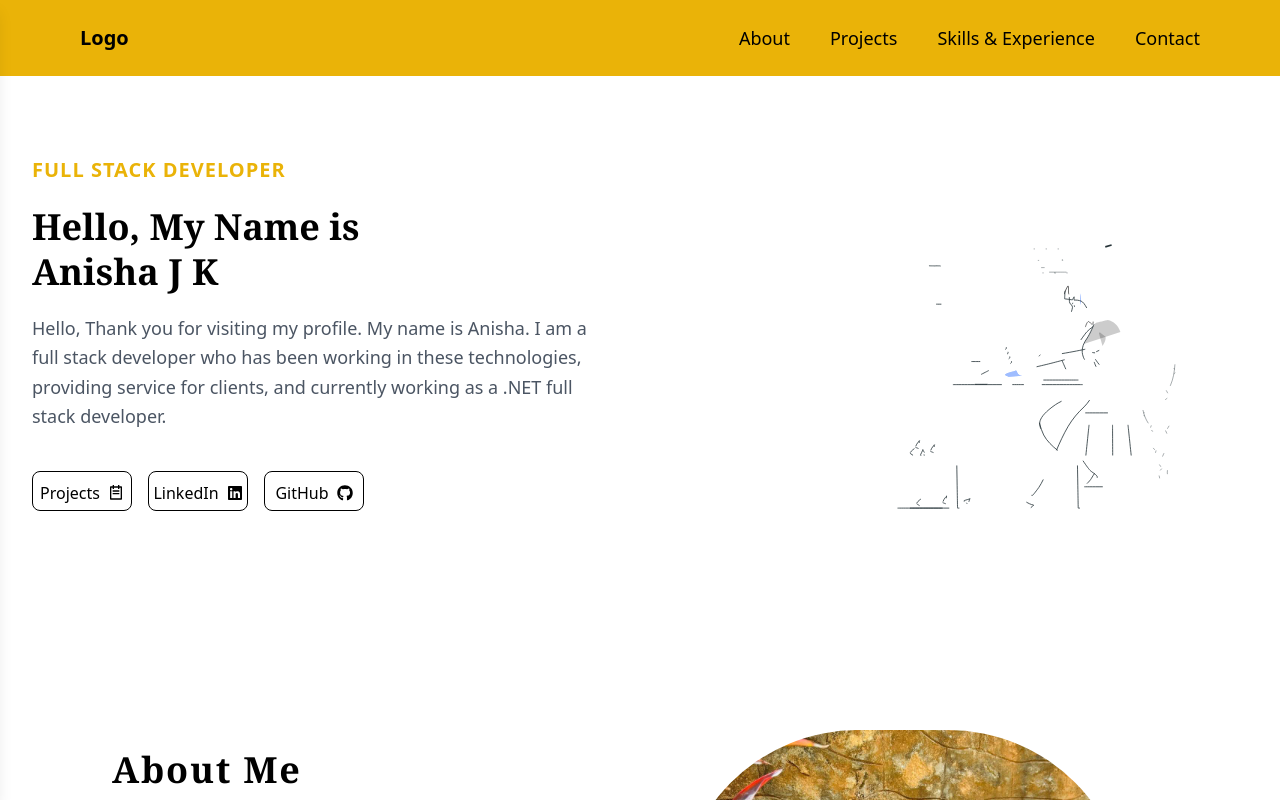
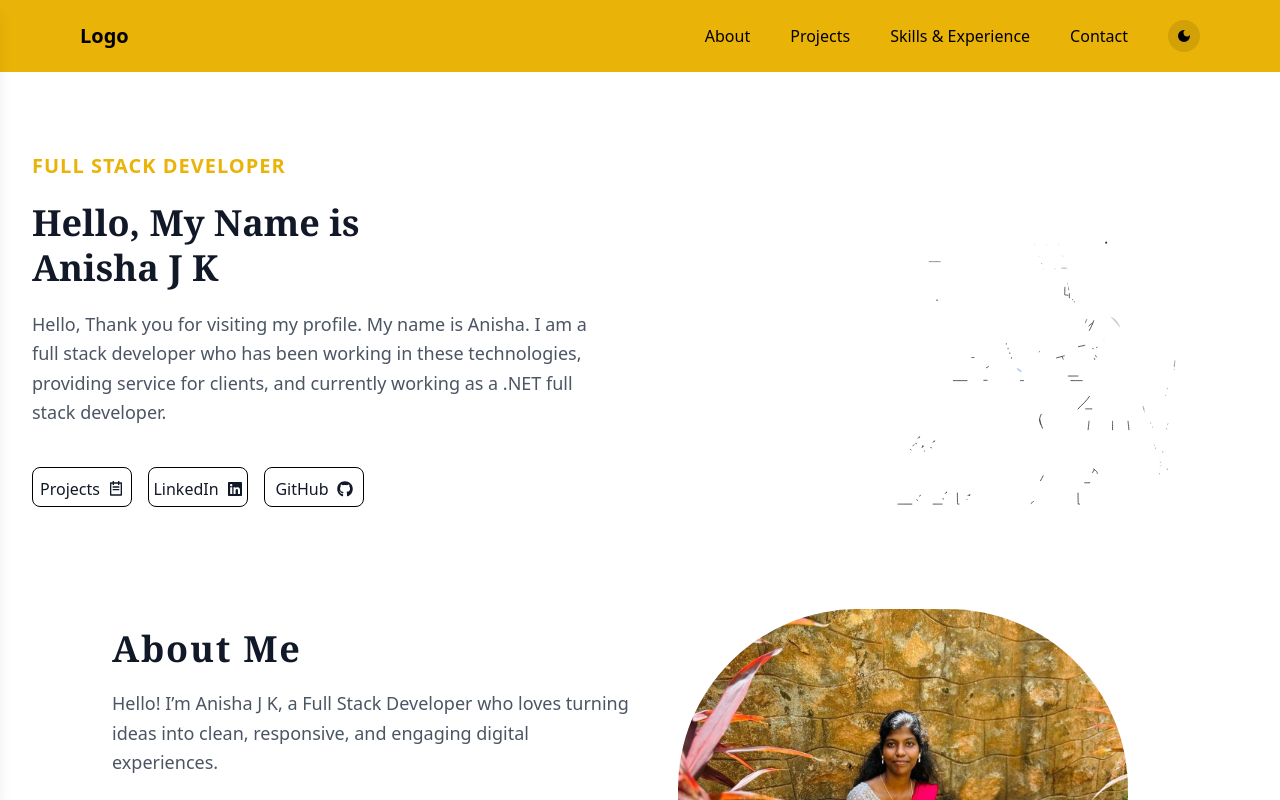
Before and after one commit to Anisha0023/PortfolioV2_react-tailwind, a React (Create React App) app: page / in a window 1280 px wide. Shown: the top 800 px of the page. Built offline with nearby package versions, Linux system fonts and the light colour scheme.

Commit message:
dark mode setup

```diff
--- a/src/Component/About.js
+++ b/src/Component/About.js
@@ -4,15 +4,15 @@ import userImage from '../assets/images/anisha.jpg'
 export default function About() {
     return (
 			<div
-				className="min-h-screen p-8 flex items-center">
-				<div className="w-full flex flex-col lg:flex-row items-center lg:items-start mt-10 relative justify-around px-4 lg:px-20 gap-10">
+				className="p-8 flex items-center">
+				<div className="w-full flex flex-col lg:flex-row items-center lg:items-start relative justify-around px-4 lg:px-20 gap-10">
 					<div className="flex flex-col max-w-xl gap-5 mt-5">
 						<h1 className="font-bold text-4xl font-serif tracking-wider">
 							About Me
 						</h1>
 
 						<p className="text-gray-600 font-inter text-lg leading-relaxed max-w-xl">
-							Hello! I’m Anisha JK — a Full Stack Developer who loves turning
+							Hello! I’m Anisha J K, a Full Stack Developer who loves turning
 							ideas into clean, responsive, and engaging digital experiences.
 						</p>
 						<p className="text-gray-600 font-inter text-lg leading-relaxed max-w-xl">
--- a/src/Component/Experience.js
+++ b/src/Component/Experience.js
@@ -197,23 +197,19 @@ const Experience = () => {
 	]);
 
 	return (
-		<div className="w-full min-h-screen px-4 sm:px-8 lg:px-16 py-20">
+		<div className="w-full px-4 sm:px-8 lg:px-16 py-20">
 			<div className="max-w-7xl mx-auto">
-				{/* Section Title */}
 				<h1 className="font-bold text-4xl font-serif tracking-wider mb-12 text-center">
 					Skills & Experience
 				</h1>
 
-				{/* Main Content Grid */}
 				<div className="grid lg:grid-cols-3 gap-8 lg:gap-12">
-					{/* Left Side - Skills Panel */}
 					<div className="lg:col-span-1 order-2 lg:order-1">
 						<div className="sticky top-20">
 							<Skill />
 						</div>
 					</div>
 
-					{/* Right Side - Experience Timeline */}
 					<div className="lg:col-span-2 order-1 lg:order-2">
 						<div className="space-y-6">
 							{experiences.map((exp, index) => (
--- a/src/Component/Sidebar.js
+++ b/src/Component/Sidebar.js
@@ -1,8 +1,96 @@
+// import { useState } from 'react';
+// import { FiMenu, FiX } from 'react-icons/fi';
+// import { useTheme } from '../Context/ThemeContext';
+
+// function Sidebar() {
+// 	const [open, setOpen] = useState(false);
+// 	const {theme,toggleTheme } = useTheme();
+
+// 	const menuItems = [
+// 		{ name: 'About', link: '#about' },
+// 		{ name: 'Projects', link: '#project' },
+// 		{ name: 'Skills & Experience', link: '#experience' },
+// 		{ name: 'Contact', link: '#contact' },
+// 	];
+
+// 	return (
+// 		<>
+// 			{/* DESKTOP */}
+// 			<nav className="hidden md:flex w-full bg-yellow-500 items-center py-6 px-20 gap-10 text-lg font-medium">
+// 				<span className="font-bold text-xl bg-yellow-500">Logo</span>
+// 				<div className="flex gap-10 ml-auto bg-yellow-500">
+// 					{menuItems.map((item) => (
+// 						<a
+// 							key={item.name}
+// 							href={item.link}
+// 							className="hover:text-black/70 bg-yellow-500">
+// 							{item.name}
+// 						</a>
+// 					))}
+// 				</div>
+// 			</nav>
+
+// 			{/* MOBILE  */}
+// 			<div className="flex md:hidden w-full justify-between items-center bg-yellow-500 py-4 px-6">
+// 				<span className="font-bold text-xl">Logo</span>
+// 				<FiMenu
+// 					size={28}
+// 					onClick={() => setOpen(true)}
+// 					className="cursor-pointer"
+// 				/>
+// 			</div>
+
+// 			{/* OVERLAY */}
+// 			<div
+// 				className={`fixed inset-0 bg-black/40 backdrop-blur-sm transition-opacity duration-300 ${
+// 					open ? 'opacity-100 visible' : 'opacity-0 invisible'
+// 				}`}
+// 				onClick={() => setOpen(false)}></div>
+
+// 			{/* SIDEBAR */}
+// 			<div
+// 				className={`fixed top-0 left-0 w-64 h-full bg-white z-50 transform transition-transform duration-300 shadow-lg ${
+// 					open ? 'translate-x-0' : '-translate-x-full'
+// 				}`}>
+// 				{/* CLOSE ICON */}
+// 				<div className="p-4 flex justify-end">
+// 					<FiX
+// 						size={26}
+// 						onClick={() => setOpen(false)}
+// 						className="cursor-pointer"
+// 					/>
+// 				</div>
+
+// 				{/* MENU ITEMS FOR MOBILE */}
+// 				<ul className="flex flex-col gap-6 p-4 text-lg ">
+// 					{menuItems.map((item) => (
+// 						<li
+// 							key={item.name}
+// 							className="hover:bg-yellow-500 hover:rounded max-w-full">
+// 							<a
+// 								href={item.link}
+// 								onClick={() => setOpen(false)}
+// 								className="">
+// 								{item.name}
+// 							</a>
+// 						</li>
+// 					))}
+// 				</ul>
+// 			</div>
+// 		</>
+// 	);
+// }
+
+// export default Sidebar;
+
 import { useState } from 'react';
 import { FiMenu, FiX } from 'react-icons/fi';
+import { MdDarkMode, MdLightMode } from 'react-icons/md';
+import { useTheme } from '../Context/ThemeContext';
 
 function Sidebar() {
 	const [open, setOpen] = useState(false);
+	const { theme, toggleTheme } = useTheme();
 
 	const menuItems = [
 		{ name: 'About', link: '#about' },
@@ -13,43 +101,69 @@ function Sidebar() {
 
 	return (
 		<>
-			{/* DESKTOP */}
-			<nav className="hidden md:flex w-full bg-yellow-500 items-center py-6 px-20 gap-10 text-lg font-medium">
-				<span className="font-bold text-xl bg-yellow-500">Logo</span>
-				<div className="flex gap-10 ml-auto bg-yellow-500">
+			{/* DESKTOP NAVBAR */}
+			<nav
+				className="hidden md:flex w-full items-center py-5 px-20 gap-10
+				bg-yellow-500 dark:bg-gray-900
+				text-black dark:text-gray-100
+				font-medium transition-colors">
+				<span className="font-bold text-xl">Logo</span>
+
+				<div className="flex gap-10 ml-auto items-center">
 					{menuItems.map((item) => (
 						<a
 							key={item.name}
 							href={item.link}
-							className="hover:text-black/70 bg-yellow-500">
+							className="hover:text-black/70 dark:hover:text-yellow-400 transition">
 							{item.name}
 						</a>
 					))}
+
+					{/* THEME TOGGLE */}
+					<button
+						onClick={toggleTheme}
+						className="p-2 rounded-full bg-black/10 dark:bg-white/10">
+						{theme === 'light' ? <MdDarkMode /> : <MdLightMode />}
+					</button>
 				</div>
 			</nav>
 
-			{/* MOBILE  */}
-			<div className="flex md:hidden w-full justify-between items-center bg-yellow-500 py-4 px-6">
+			{/* MOBILE HEADER */}
+			<div
+				className="flex md:hidden w-full justify-between items-center py-4 px-6
+				bg-yellow-500 dark:bg-gray-900
+				text-black dark:text-gray-100 transition-colors">
 				<span className="font-bold text-xl">Logo</span>
-				<FiMenu
-					size={28}
-					onClick={() => setOpen(true)}
-					className="cursor-pointer"
-				/>
+
+				<div className="flex items-center gap-4">
+					<button
+						onClick={toggleTheme}
+						className="p-2 rounded-full bg-black/10 dark:bg-white/10">
+						{theme === 'light' ? <MdDarkMode /> : <MdLightMode />}
+					</button>
+
+					<FiMenu
+						size={28}
+						onClick={() => setOpen(true)}
+						className="cursor-pointer"
+					/>
+				</div>
 			</div>
 
 			{/* OVERLAY */}
 			<div
-				className={`fixed inset-0 bg-black/40 backdrop-blur-sm transition-opacity duration-300 ${
-					open ? 'opacity-100 visible' : 'opacity-0 invisible'
-				}`}
-				onClick={() => setOpen(false)}></div>
+				className={`fixed inset-0 bg-black/40 backdrop-blur-sm z-40 transition-opacity
+				${open ? 'opacity-100 visible' : 'opacity-0 invisible'}`}
+				onClick={() => setOpen(false)}
+			/>
 
-			{/* SIDEBAR */}
+			{/* MOBILE SIDEBAR */}
 			<div
-				className={`fixed top-0 left-0 w-64 h-full bg-white z-50 transform transition-transform duration-300 shadow-lg ${
-					open ? 'translate-x-0' : '-translate-x-full'
-				}`}>
+				className={`fixed top-0 left-0 w-64 h-full z-50 transform transition-transform duration-300
+				bg-white dark:bg-gray-900
+				text-gray-900 dark:text-gray-100
+				shadow-lg
+				${open ? 'translate-x-0' : '-translate-x-full'}`}>
 				{/* CLOSE ICON */}
 				<div className="p-4 flex justify-end">
 					<FiX
@@ -59,16 +173,15 @@ function Sidebar() {
 					/>
 				</div>
 
-				{/* MENU ITEMS FOR MOBILE */}
-				<ul className="flex flex-col gap-6 p-4 text-lg ">
+				{/* MENU ITEMS */}
+				<ul className="flex flex-col gap-6 p-4 text-lg">
 					{menuItems.map((item) => (
-						<li
-							key={item.name}
-							className="hover:bg-yellow-500 hover:rounded max-w-full">
+						<li key={item.name}>
 							<a
 								href={item.link}
 								onClick={() => setOpen(false)}
-								className="">
+								className="block px-4 py-2 rounded
+								hover:bg-yellow-500 dark:hover:bg-gray-800 transition">
 								{item.name}
 							</a>
 						</li>
--- /dev/null
+++ b/src/Context/ThemeContext.js
@@ -0,0 +1,35 @@
+import { createContext, useContext, useEffect, useState } from "react";
+
+const ThemeContext = createContext();
+
+export const ThemeProvider = ({children}) => {
+    const [theme, setTheme] = useState(localStorage.getItem("theme") || "light");
+
+    useEffect(() => {
+        const root = window.document.documentElement;
+        root.classList.remove('light', 'dark');
+        root.classList.add(theme);
+        localStorage.setItem('theme', theme);
+    }, [theme]);
+
+    useEffect(() => {
+			const prefersDark = window.matchMedia(
+				'(prefers-color-scheme: dark)'
+			).matches;
+			if (!localStorage.getItem('theme')) {
+				setTheme(prefersDark ? 'dark' : 'light');
+			}
+	}, []);
+
+
+    const toggleTheme = () => {
+        setTheme((prev) => (prev === 'light' ? 'dark' : 'light'));
+    };
+    return (
+        <ThemeContext.Provider value={{ theme, toggleTheme }}>
+            {children}
+        </ThemeContext.Provider>
+    );
+};
+
+export const useTheme = () => useContext(ThemeContext);
--- a/src/index.css
+++ b/src/index.css
@@ -13,3 +13,12 @@
   width: 100%;
   height: 100%;
 }
+body {
+  @apply
+  bg-white
+  dark:bg-black
+  text-gray-900
+  dark:text-gray-100
+  transition-colors
+  duration-300;
+}
--- a/src/index.js
+++ b/src/index.js
@@ -4,10 +4,13 @@ import './index.css';
 import App from './App';
 import reportWebVitals from './reportWebVitals';
 import Particles from './UI/Particles';
+import { ThemeProvider } from './Context/ThemeContext';
 
 const root = ReactDOM.createRoot(document.getElementById('root'));
 root.render(
 	<React.StrictMode>
+		<ThemeProvider>
+
 		<Particles
 			particleColors={['#ffffff', '#ffffff']}
 			particleCount={200}
@@ -19,6 +22,7 @@ root.render(
 			disableRotation={false}>
 			<App />
 		</Particles>
+				</ThemeProvider>
 	</React.StrictMode>
 );
 
--- a/tailwind.config.js
+++ b/tailwind.config.js
@@ -1,5 +1,6 @@
 /** @type {import('tailwindcss').Config} */
 module.exports = {
+  darkMode:'class',
   content: [
     "./src/**/*.{js,jsx,ts,tsx}",
   ],
```
Also changed, not shown: src/Component/Contact.js (+27 -50 lines).
